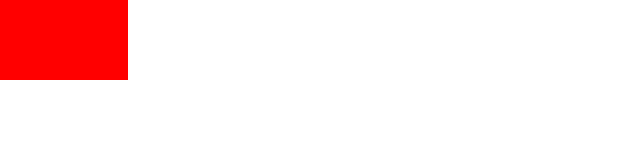
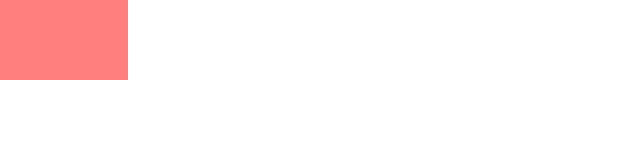
Before and after one commit to diclophis/grid, a plain HTML site: page public/index.html in a window 1280 px wide. Shown: the whole page, without its empty margins (0-640 px from the left). Drawn offline with nearby package versions, Linux system fonts and the light colour scheme.

Commit message:
tweaks to the stylesheet

```diff
--- a/public/style.css
+++ b/public/style.css
@@ -22,13 +22,9 @@
         -webkit-tap-highlight-color: rgba(0,0,0,0);
         -webkit-user-select: none;
         -webkit-tap-highlight-color: rgba(0,0,0,0);
-        /*
-        width: 100%;
-        height: 100%;
-        */
       }
       #fullscreen-button {
         position: absolute; top: 0; left: 0;
-        background-color: red;
+        background-color: rgba(255, 0, 0, 0.5);
         width: 10%; height: 10%;
       }
```
